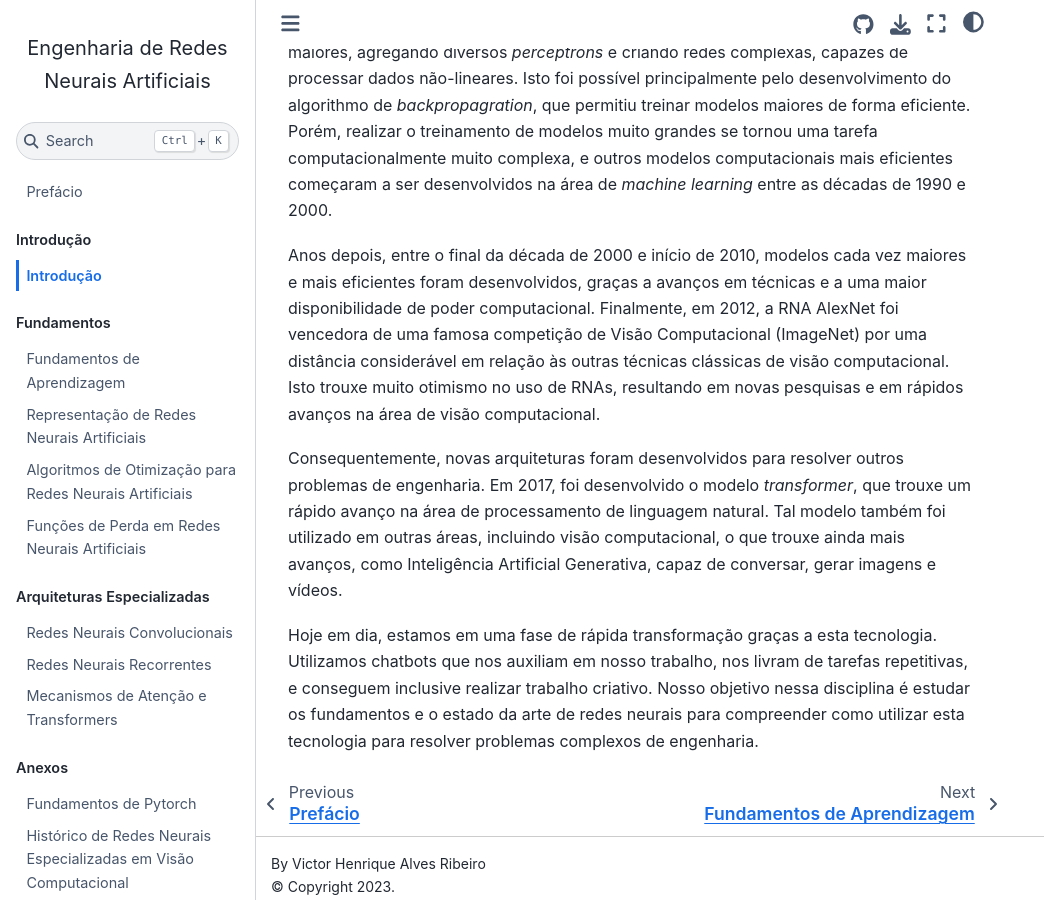
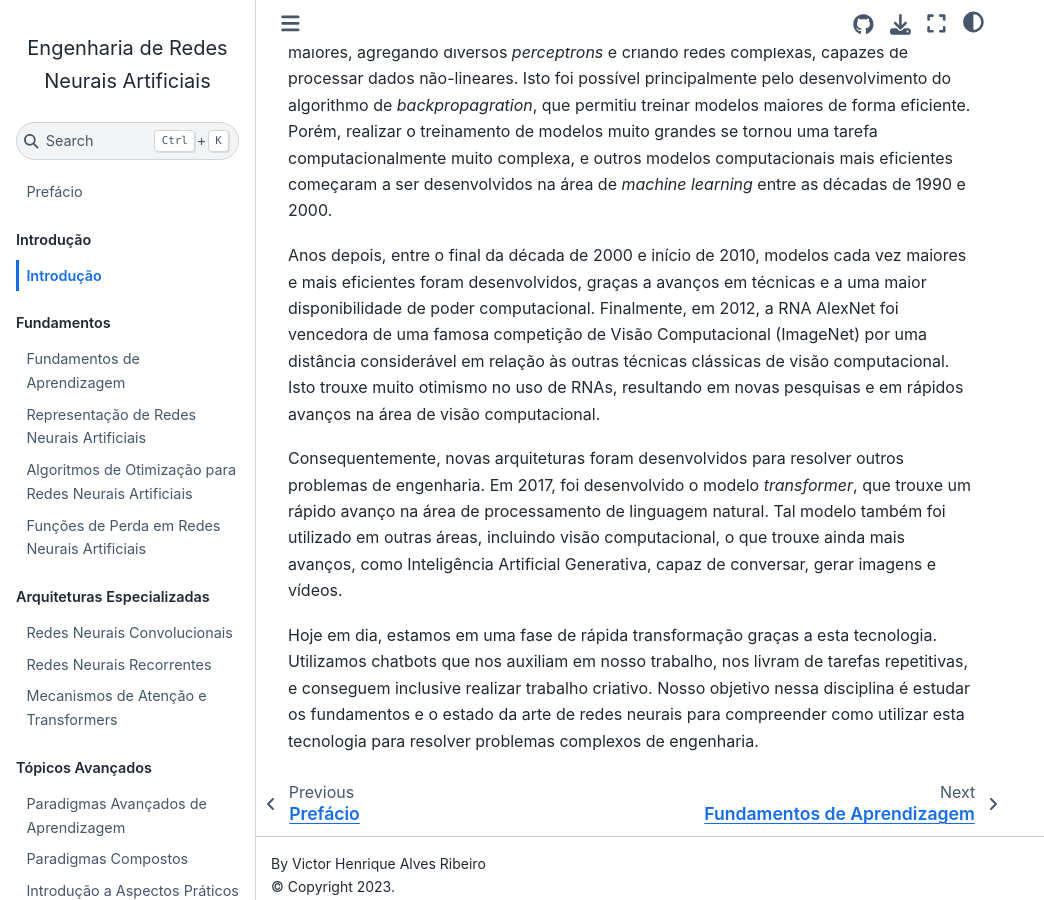
Before and after one commit to vhrique/anne_ptbr, a Jupyter Book: the page built from 00b_Introducao.md, in a window 1280 px wide and 900 px high, scrolled down 502 px. Shown: the whole window, without its empty margins (0-1044 px from the left). Built offline with Jupyter Book 1.0.4 settings and Sphinx 7.4.7 and the Sphinx Book theme 1.1.4, drawn with Linux system fonts in a browser that asks for light colours.

Commit message:
Update _toc.yml

```diff
--- a/_toc.yml
+++ b/_toc.yml
@@ -18,6 +18,13 @@ parts:
     - file: 03_Redes_Neurais_Convolucionais
     - file: 04a_Redes_Neurais_Recorrentes
     - file: 04b_Transformers
+  - caption: Tópicos Avançados
+    chapters:
+    - file: 05_Paradigmas_Avancados
+    - file: 06_Paradigmas_Compostos
+    - file: 07_Aspectos_Praticos
+    - file: 08a_Novas_Fronteiras
+    - file: 08b_Topicos_Especiais
   - caption: Anexos
     chapters:
     - file: A01_Fundamentos_de_Pytorch
```
